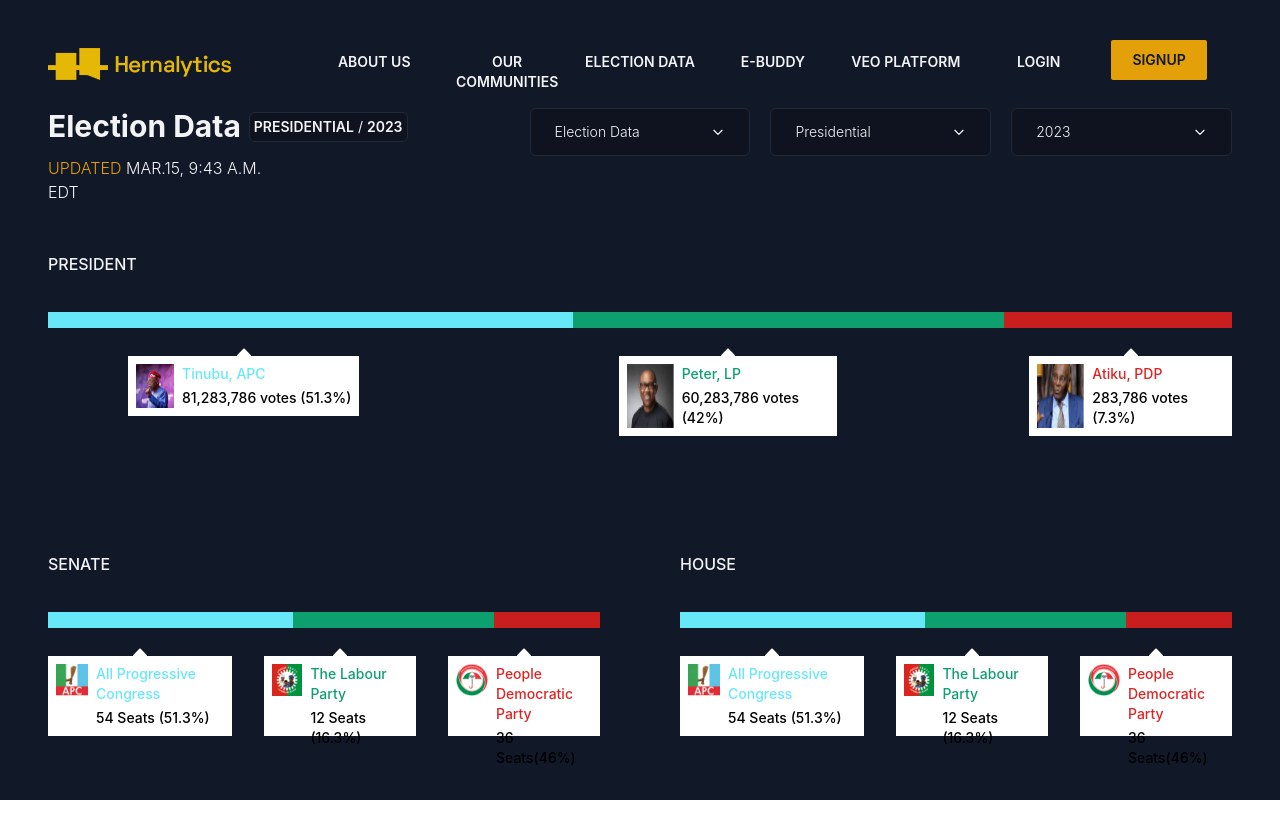
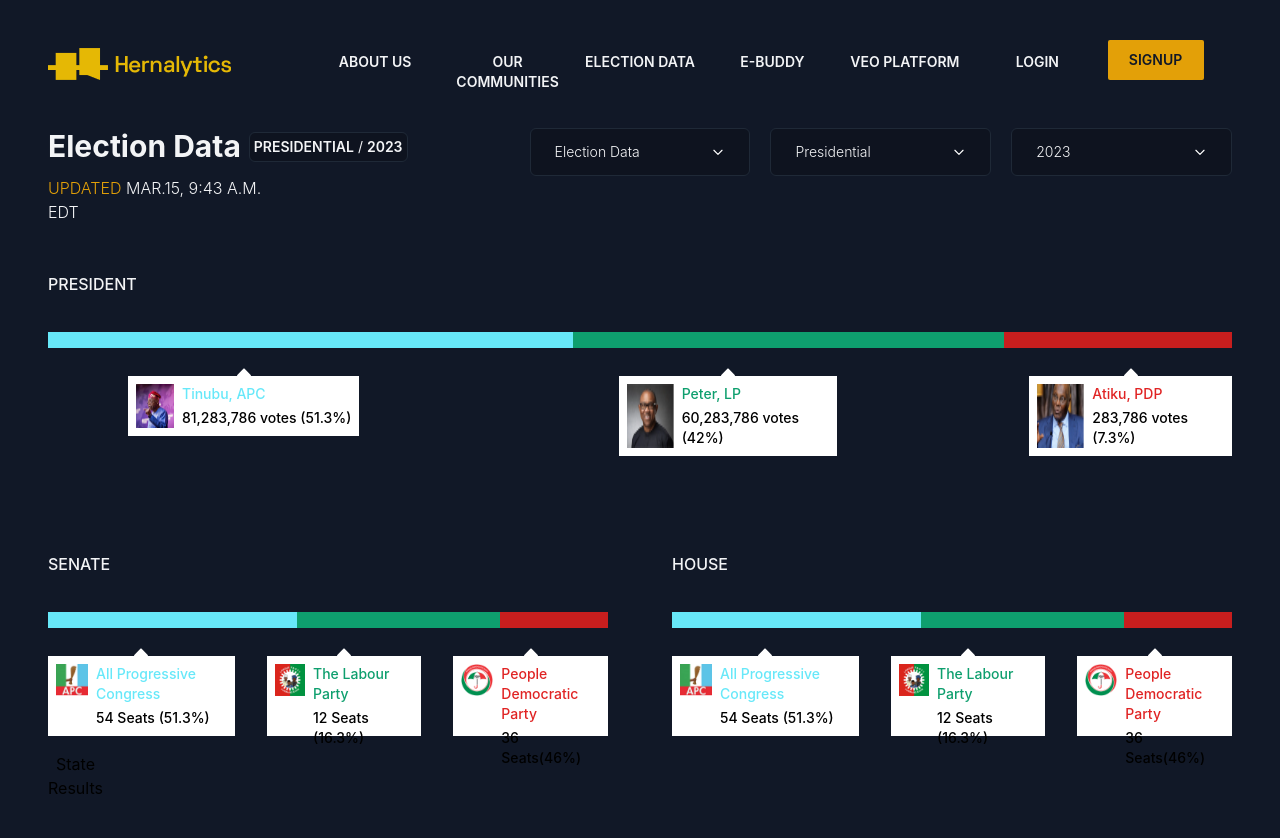
Before and after one commit to Chibueze-Adeyemi-Ajayi/astract9-design-challenge, a React (Create React App) app: page / in a window 1280 px wide. Shown: the top 838 px of the page. Before the commit the page ends 800 px from the top, so only its background shows below. Built offline with nearby package versions, Linux system fonts and the light colour scheme.

Commit message:
Frontend Engineer

```diff
--- a/src/App.js
+++ b/src/App.js
@@ -8,7 +8,7 @@
 
 function App() {
   return (
-    <section className='w-full h-full p-12 flex flex-col space-y-4 bg-gray-900'>
+    <section className='w-full h-fit p-12 flex flex-col space-y-4 bg-gray-900'>
       {/* application app bar */}
       <AppBar />
       {/* election data section */}
--- a/src/components/app-bar.js
+++ b/src/components/app-bar.js
@@ -1,7 +1,7 @@
 import logo from "../assets/img/logo.png";
 
 const AppBar = () => {
-    return <section className="w-full h-16 bg-inherit gap-3 grid grid-cols-9">
+    return <section className="w-full h-16 bg-inherit gap-2 grid grid-cols-9">
         <img className="w-42 h-8 col-span-2" src={logo} />
         <font className="text-gray-100 text-center text-sm uppercase font-semibold mt-1">About us</font>
         <font className="text-gray-100 text-center text-sm uppercase font-semibold mt-1">OUR communities</font>
--- a/src/components/other-election-results.js
+++ b/src/components/other-election-results.js
@@ -35,7 +35,7 @@
 }
 const OtherElectionResults = () => {
     return <><br></br><br></br>
-        <section className="w-full h-full grid grid-cols-2 gap-20">
+        <section className="w-full h-full grid grid-cols-2 gap-16">
             <Section title="senate" />
             <Section title="house" />
         </section>
--- a/src/components/state-results.js
+++ b/src/components/state-results.js
@@ -1,6 +1,8 @@
 const Stateresults = () => {
-    return <section>
-
+    return <section className="w-full h-full flex">
+        <table>
+            <caption>State Results</caption>
+        </table>
     </section>
 }
 
```
